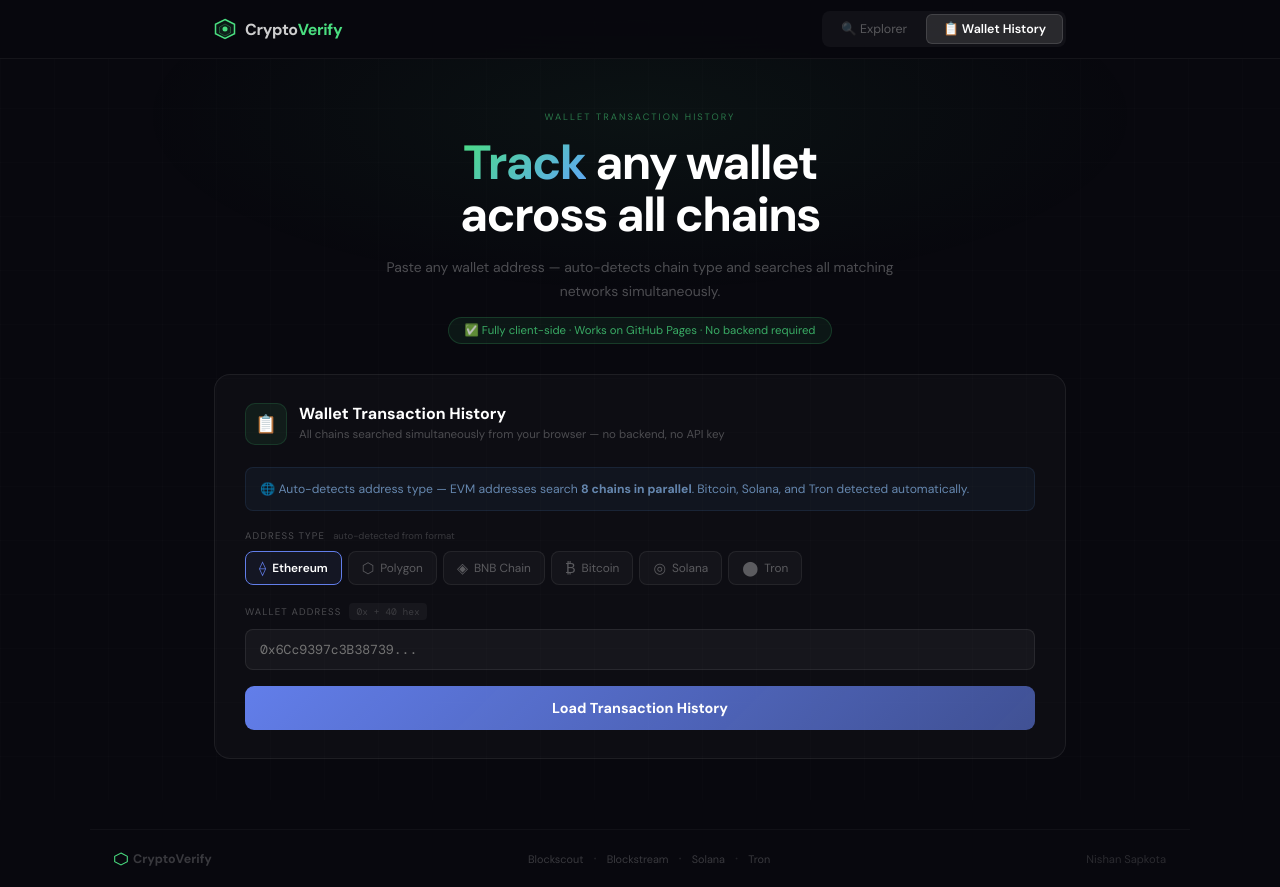
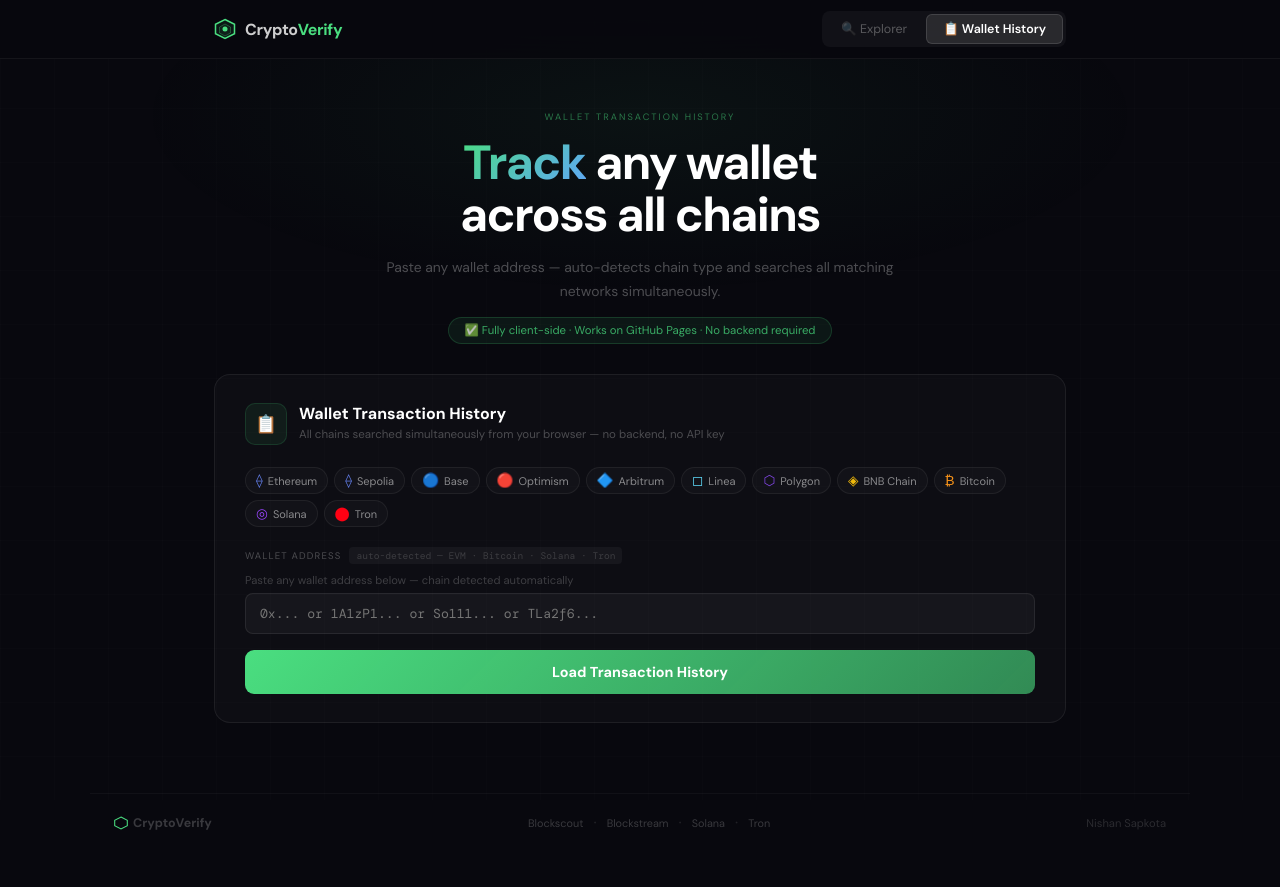
Before and after one commit to nishan-sap/crypto-verify-Dapp, a React (Vite) app in the folder frontend/: page / in a window 1280 px wide. Both pictures are taken after a click on the button "📋 Wallet History". After the commit the page ends 851 px from the top, so only its background shows below. Built offline with nearby package versions, Linux system fonts and the light colour scheme.

Commit message:
test: all 6 Hardhat unit tests passing

```diff
--- a/frontend/src/App.jsx
+++ b/frontend/src/App.jsx
@@ -312,7 +312,7 @@ export default function App() {
         const priority = fam?.chains?.length ? fam.chains : Object.keys(BLOCKSCOUT);
         const rest = Object.keys(BLOCKSCOUT).filter(c=>!priority.includes(c));
 
-        setExStatus(`Searching ${priority.length} chains in parallel...`);
+        setExStatus(`Searching chains in parallel...`);
         // Race all priority chains — return whichever finds it first
         const found = await raceFirst(priority.map(c=>evmLookupTx(c,hash)));
         if (found) { addRecent(hash, found.chain); return setExResult(found); }
@@ -422,7 +422,7 @@ export default function App() {
         <div style={s.heroEye}>{tab==="explorer"?"MULTI-CHAIN TRANSACTION EXPLORER":"WALLET TRANSACTION HISTORY"}</div>
         <h1 style={s.h1}>
           {tab==="explorer"
-            ? <><G>Search</G> any transaction<br/>across 10 blockchains</>
+            ? <><G>Search</G> any transaction<br/>across 11 blockchains</>
             : <><G>Track</G> any wallet<br/>across all chains</>}
         </h1>
         <p style={s.hp}>
@@ -533,29 +533,42 @@ export default function App() {
             <SectionHead icon="📋" title="Wallet Transaction History"
               sub="All chains searched simultaneously from your browser — no backend, no API key" />
 
-            <div style={s.infoBox}>
-              🌐 Auto-detects address type — EVM addresses search <strong>8 chains in parallel</strong>. Bitcoin, Solana, and Tron detected automatically.
-            </div>
-
-            <FieldLabel>Address type <OptTag>auto-detected from format</OptTag></FieldLabel>
-            <div style={s.famRow}>
-              {FAMILIES.map(f=>(
-                <button key={f.id}
-                  style={{...s.famBtn,...(whFam===f.id?{borderColor:f.color,background:`${f.color}12`,color:"#fff"}:{})}}
-                  onClick={()=>{setWhFam(f.id);setWhError("");setWhResult(null);}}>
-                  <span style={{color:whFam===f.id?f.color:"rgba(255,255,255,0.3)",fontSize:"0.9rem"}}>{f.icon}</span>
-                  <span style={{fontSize:"0.74rem",fontWeight:whFam===f.id?600:400}}>{f.label}</span>
-                </button>
+            {/* 11 supported chains — displayed as info pills, no interaction */}
+            <div style={s.chainGrid}>
+              {[
+                {name:"Ethereum",   icon:"⟠", color:"#627EEA"},
+                {name:"Sepolia",    icon:"⟠", color:"#627EEA"},
+                {name:"Base",       icon:"🔵", color:"#0052FF"},
+                {name:"Optimism",   icon:"🔴", color:"#FF0420"},
+                {name:"Arbitrum",   icon:"🔷", color:"#28A0F0"},
+                {name:"Linea",      icon:"◻", color:"#61DFFF"},
+                {name:"Polygon",    icon:"⬡", color:"#8247E5"},
+                {name:"BNB Chain",  icon:"◈", color:"#F0B90B"},
+                {name:"Bitcoin",    icon:"₿", color:"#F7931A"},
+                {name:"Solana",     icon:"◎", color:"#9945FF"},
+                {name:"Tron",       icon:"⬤", color:"#FF0013"},
+              ].map(c=>(
+                <div key={c.name} style={s.chainPill}>
+                  <span style={{color:c.color,fontSize:"0.85rem"}}>{c.icon}</span>
+                  <span style={{fontSize:"0.69rem",color:"rgba(255,255,255,0.5)"}}>{c.name}</span>
+                </div>
               ))}
             </div>
 
             <FieldLabel>
               Wallet Address
-              <HintTag>{whFam==="bitcoin"?"1.../3.../bc1...":whFam==="solana"?"Base58":whFam==="tron"?"T + 33":"0x + 40 hex"}</HintTag>
+              <HintTag>auto-detected — EVM · Bitcoin · Solana · Tron</HintTag>
             </FieldLabel>
+            <div style={{marginBottom:6,fontSize:"0.7rem",color:"rgba(255,255,255,0.2)"}}>
+              {addrInput.startsWith("0x")?"⟠ EVM address detected — will search all 8 EVM chains":
+               addrInput.match(/^(1|3|bc1)/)?"₿ Bitcoin address detected":
+               addrInput.startsWith("T")&&addrInput.length===34?"⬤ Tron address detected":
+               addrInput.length>30&&!addrInput.startsWith("0x")?"◎ Solana address detected":
+               "Paste any wallet address below — chain detected automatically"}
+            </div>
             <div style={s.iRow}>
               <input style={s.inp}
-                placeholder={whFam==="bitcoin"?"1A1zP1...":whFam==="solana"?"So11111...":whFam==="tron"?"TLa2f6...":"0x6Cc9397c3B38739..."}
+                placeholder="0x... or 1A1zP1... or So111... or TLa2f6..."
                 value={addrInput}
                 onChange={e=>{setAddrInput(e.target.value);setWhError("");setWhResult(null);}}
                 onKeyDown={e=>e.key==="Enter"&&loadWallet()}/>
@@ -567,8 +580,8 @@ export default function App() {
               )}
             </div>
 
-            <ActionBtn loading={whLoading} color={wFam?.color||"#4ade80"} onClick={loadWallet}>
-              {whLoading?"Searching all chains...":"Load Transaction History"}
+            <ActionBtn loading={whLoading} color="#4ade80" onClick={loadWallet}>
+              {whLoading?"Searching all 11 chains...":"Load Transaction History"}
             </ActionBtn>
 
             {whError&&<ErrBlock msg={whError}/>}
@@ -833,6 +846,8 @@ const s = {
   histSrc:{fontSize:"0.64rem",color:"rgba(255,255,255,0.16)"},
   empty:{textAlign:"center",padding:"28px 16px",color:"rgba(255,255,255,0.18)",fontSize:"0.8rem",lineHeight:1.8},
 
+  chainGrid:{display:"flex",flexWrap:"wrap",gap:6,marginBottom:20,marginTop:4},
+  chainPill:{display:"flex",alignItems:"center",gap:5,background:"rgba(255,255,255,0.025)",border:"1px solid rgba(255,255,255,0.06)",borderRadius:20,padding:"4px 10px"},
   filterRow:{display:"flex",gap:5,flexWrap:"wrap",marginBottom:12},
   filterBtn:{background:"rgba(255,255,255,0.03)",border:"1px solid rgba(255,255,255,0.07)",color:"rgba(255,255,255,0.28)",borderRadius:6,padding:"4px 10px",fontSize:"0.67rem"},
   filterBtnOn:{background:"rgba(255,255,255,0.08)",border:"1px solid rgba(255,255,255,0.16)",color:"#fff"},
```
Also changed, not shown: 1 other file (tests, documents, lock files or other folders).
